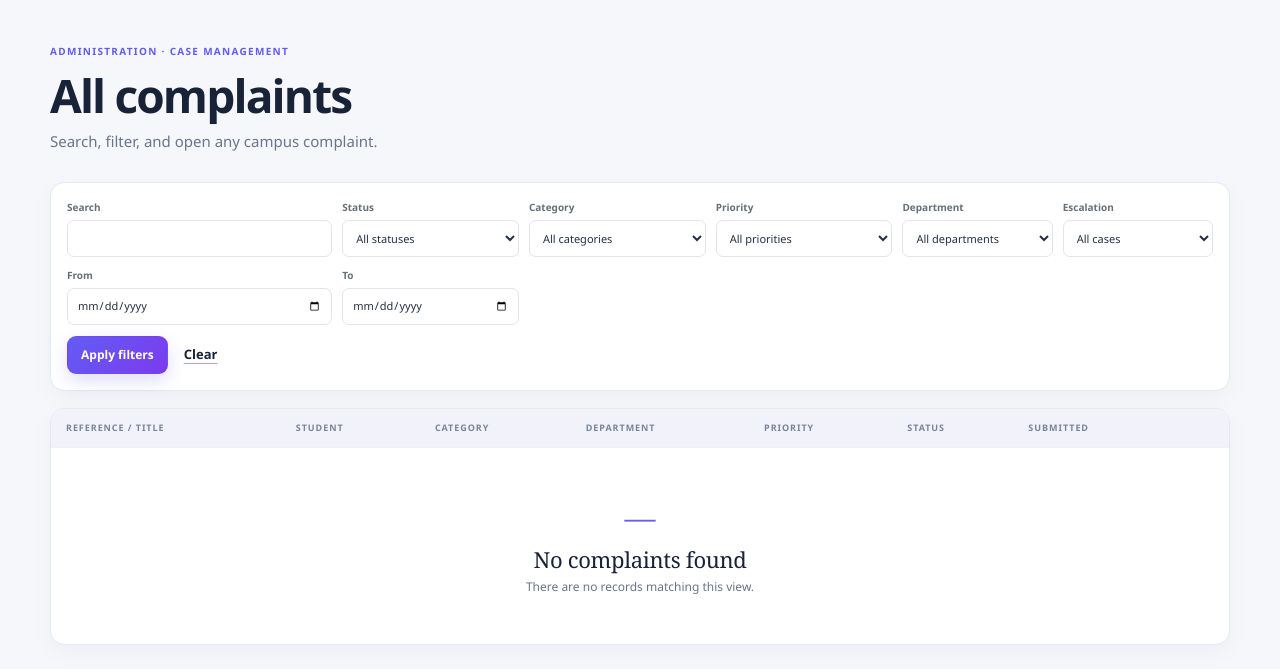
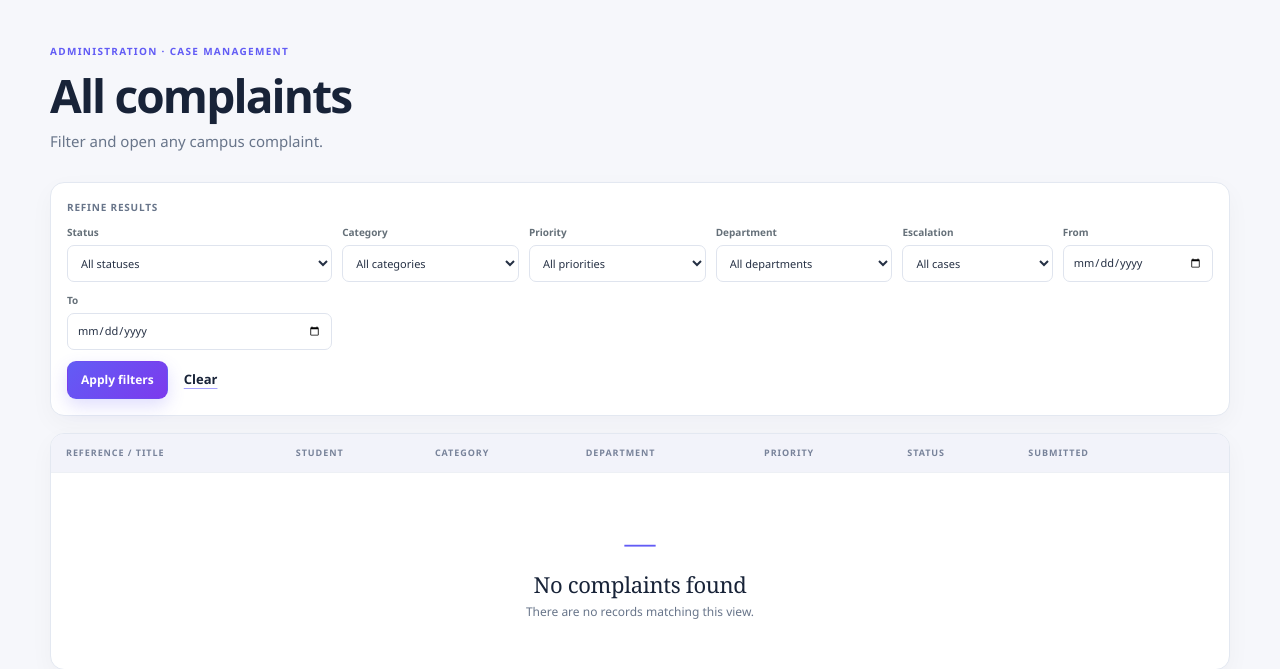
Before and after one commit to rohitkotnoor/ByteNoir_ComplaintManager, a Django app: page /complaints/admin/all/ in a window 1280 px wide. Shown: the part 83-752 px from the top of the page. Run offline with Django 5.2, Linux system fonts and the light colour scheme; the visitor is signed in with stand-in values (Sample User, id 1); data that the repository does not hold is empty.

Commit message:
super admin updated

```diff
--- a/complaints/forms.py
+++ b/complaints/forms.py
@@ -105,7 +105,6 @@ class AdminComplaintUpdateForm(forms.ModelForm):
 
 
 class ComplaintFilterForm(forms.Form):
-    q = forms.CharField(required=False, label="Search", max_length=100)
     status = forms.ChoiceField(required=False, choices=[("", "All statuses"), *Complaint.Status.choices])
     category = forms.ChoiceField(required=False, choices=[("", "All categories"), *Complaint.Category.choices])
     priority = forms.ChoiceField(required=False, choices=[("", "All priorities"), *Complaint.Priority.choices])
--- a/complaints/views.py
+++ b/complaints/views.py
@@ -4,7 +4,6 @@ from django.contrib import messages
 from django.contrib.auth.decorators import login_required
 from django.core.paginator import Paginator
 from django.db import transaction
-from django.db.models import Q
 from django.http import FileResponse, Http404
 from django.shortcuts import get_object_or_404, redirect, render
 from django.utils import timezone
@@ -29,22 +28,6 @@ def filtered_complaints(request):
     queryset = Complaint.objects.select_related("student", "student__profile", "assigned_to").prefetch_related("attachments")
     if form.is_valid():
         data = form.cleaned_data
-        if data.get("q"):
-            term = data["q"].strip()
-            visible_reporter_match = (
-                Q(is_anonymous=False)
-                & (
-                    Q(student__username__icontains=term)
-                    | Q(student__first_name__icontains=term)
-                    | Q(student__last_name__icontains=term)
-                )
-            )
-            queryset = queryset.filter(
-                Q(reference__icontains=term)
-                | Q(title__icontains=term)
-                | Q(description__icontains=term)
-                | visible_reporter_match
-            )
         for field in ("status", "category", "priority", "assigned_department"):
             if data.get(field):
                 queryset = queryset.filter(**{field: data[field]})
@@ -64,6 +47,7 @@ def paginated(request, queryset):
     page_obj = paginator.get_page(request.GET.get("page"))
     query_params = request.GET.copy()
     query_params.pop("page", None)
+    query_params.pop("q", None)
     return page_obj, query_params.urlencode()
 
 
--- a/static/css/site.css
+++ b/static/css/site.css
@@ -381,6 +381,7 @@ h3 { font-weight: 650; letter-spacing: -.015em; }
 .notification-actions { display: flex; align-items: center; gap: 14px; white-space: nowrap; }
 .notification-actions form { margin: 0; }
 .stats-admin { grid-template-columns: repeat(3, minmax(0, 1fr)); }
+.filter-label { display: block; margin: 0 0 9px; color: var(--slate); font-size: 10px; font-weight: 700; letter-spacing: .08em; text-transform: uppercase; }
 
 @media (max-width: 560px) {
   .notification-card { align-items: flex-start; flex-direction: column; gap: 12px; }
--- a/templates/complaints/_filters.html
+++ b/templates/complaints/_filters.html
@@ -1,6 +1,9 @@
-<form method="get" class="filter-panel" role="search">
-  <div class="filter-fields">
-    {% for field in filter_form %}<div class="filter-field"><label for="{{ field.id_for_label }}">{{ field.label }}</label>{{ field }}{% if field.errors %}<small class="field-error">{{ field.errors|striptags }}</small>{% endif %}</div>{% endfor %}
-  </div>
-  <div class="filter-actions"><button type="submit" class="button button-primary button-small">Apply filters</button><a class="text-link" href="{% url 'complaints:admin_list' %}">Clear</a></div>
-</form>
+<section class="filter-panel" aria-label="Complaint filters">
+  <form method="get" class="filter-options-form">
+    <p class="filter-label">Refine results</p>
+    <div class="filter-fields">
+      {% for field in filter_form %}<div class="filter-field"><label for="{{ field.id_for_label }}">{{ field.label }}</label>{{ field }}{% if field.errors %}<small class="field-error">{{ field.errors|striptags }}</small>{% endif %}</div>{% endfor %}
+    </div>
+    <div class="filter-actions"><button type="submit" class="button button-primary button-small">Apply filters</button><a class="text-link" href="{% if request.resolver_match.url_name == 'admin_dashboard' %}{% url 'complaints:admin_dashboard' %}{% else %}{% url 'complaints:admin_list' %}{% endif %}">Clear</a></div>
+  </form>
+</section>
--- a/templates/complaints/complaint_list.html
+++ b/templates/complaints/complaint_list.html
@@ -1,7 +1,7 @@
 {% extends 'base.html' %}
 {% block title %}{% if my_complaints %}My complaints{% else %}All complaints{% endif %}{% endblock %}
 {% block content %}
-<section class="page-heading"><div><p class="eyebrow">{% if my_complaints %}Student services · Your records{% else %}Administration · Case management{% endif %}</p><h1>{% if my_complaints %}My complaints{% else %}All complaints{% endif %}</h1><p class="section-intro">{% if my_complaints %}Review every concern you have submitted.{% else %}Search, filter, and open any campus complaint.{% endif %}</p></div>{% if my_complaints %}<a class="button button-primary" href="{% url 'complaints:create' %}">＋ Submit a complaint</a>{% endif %}</section>
+<section class="page-heading"><div><p class="eyebrow">{% if my_complaints %}Student services · Your records{% else %}Administration · Case management{% endif %}</p><h1>{% if my_complaints %}My complaints{% else %}All complaints{% endif %}</h1><p class="section-intro">{% if my_complaints %}Review every concern you have submitted.{% else %}Filter and open any campus complaint.{% endif %}</p></div>{% if my_complaints %}<a class="button button-primary" href="{% url 'complaints:create' %}">＋ Submit a complaint</a>{% endif %}</section>
 {% if filter_form %}{% include 'complaints/_filters.html' %}{% endif %}
 {% include 'complaints/_table.html' with complaints=page_obj.object_list admin_view=admin_view empty_title='No complaints found' empty_text='There are no records matching this view.' %}
 {% include 'complaints/_pagination.html' %}
```
